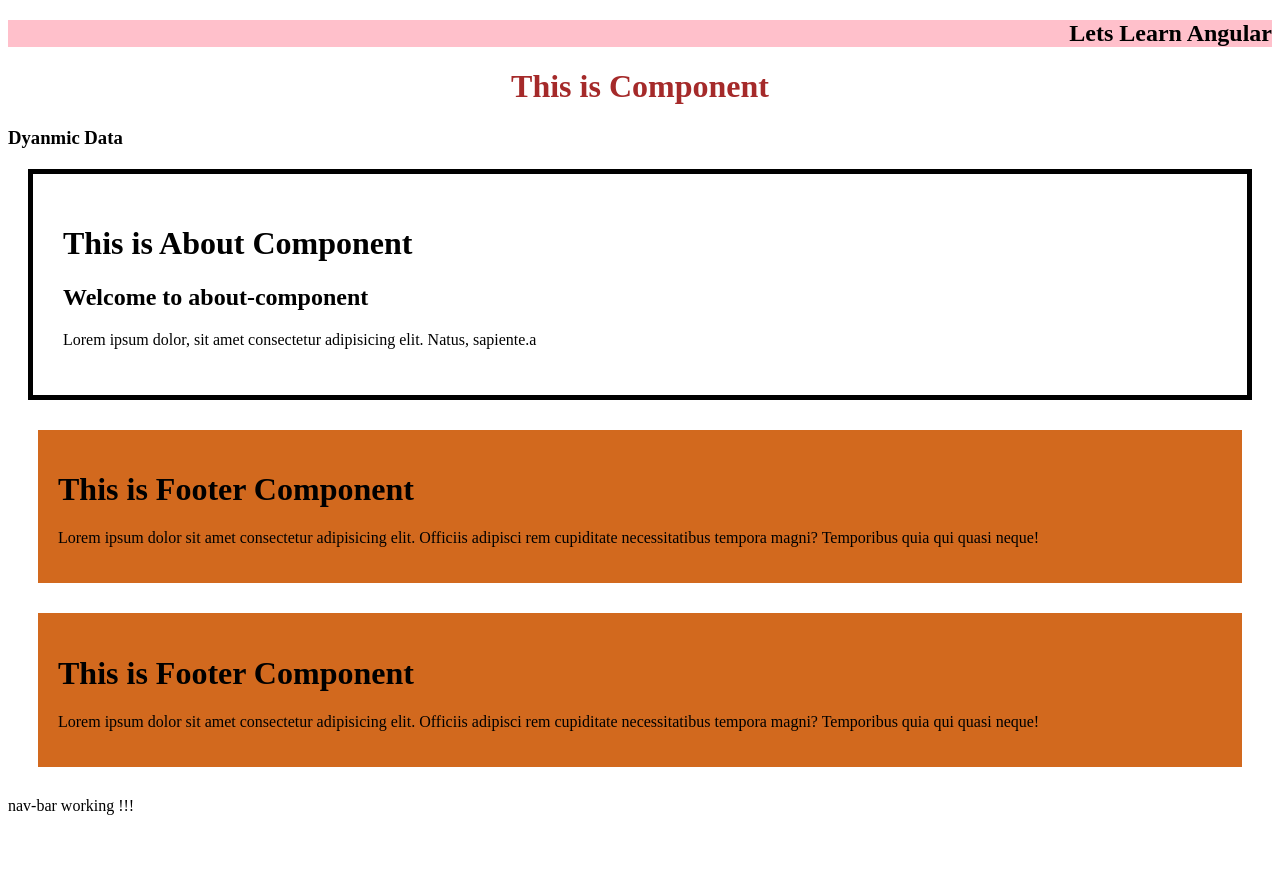
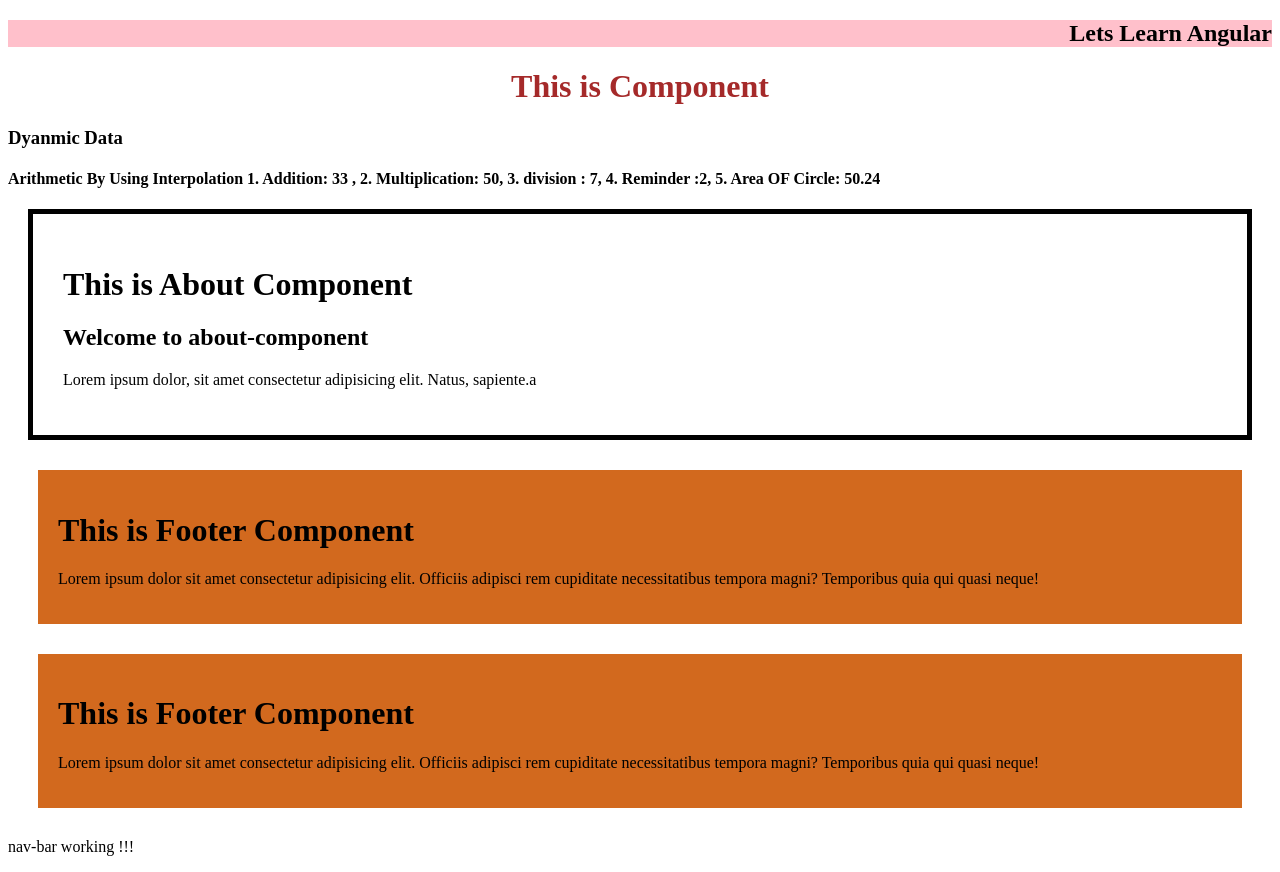
Before and after one commit to JagdishKhod/my-first-angular-project, an Angular app: page / in a window 1280 px wide. Before the commit the page ends 831 px from the top, so only its background shows below. Built offline with nearby package versions, Linux system fonts and the light colour scheme.

Commit message:
Arithmetic Operations by using interpolation

```diff
--- a/src/app/app.component.html
+++ b/src/app/app.component.html
@@ -1,6 +1,16 @@
 <h2>{{title}}</h2>
 <h1>This is Component</h1>
 <h3>{{getvalue()}}</h3>
+
+<h4> Arithmetic By Using Interpolation
+1. Addition: {{11+22}} ,
+2. Multiplication: {{10*5}},
+3. division : {{84/12}},
+4. Reminder :{{38 %12}},
+5. Area OF Circle: {{3.14*4*4}}
+</h4>
+
+
 <about-component></about-component>
 <footer-component></footer-component>
 <app-nav-bar></app-nav-bar>
```
